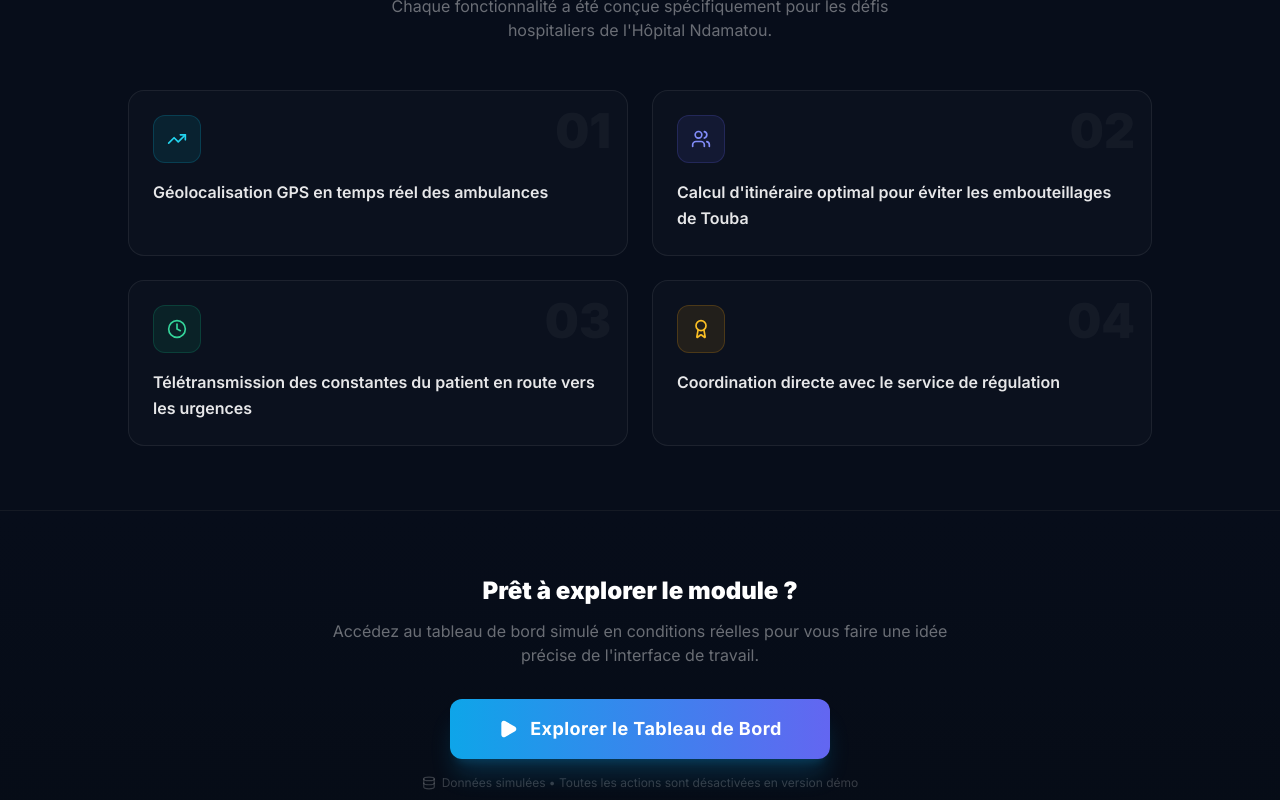
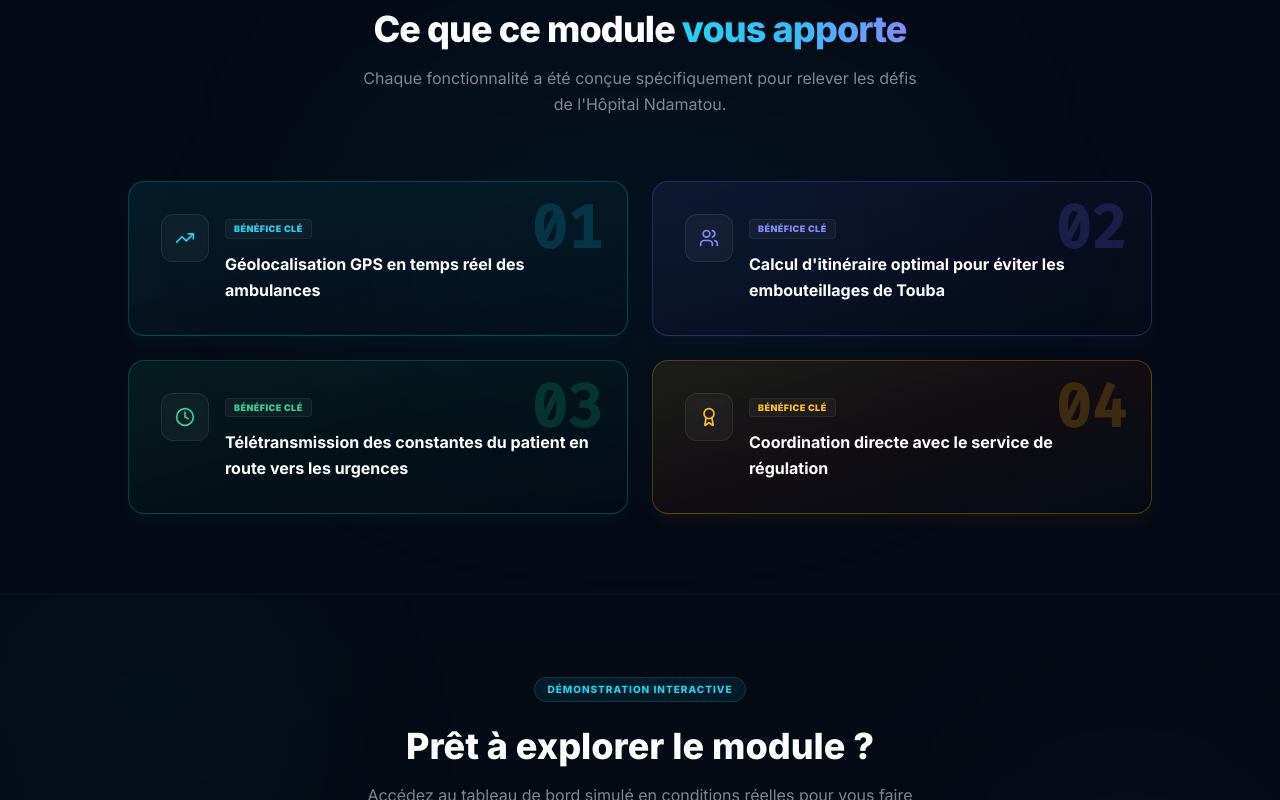
Before and after one commit to mamadouelimanewane/hopitaldemo, a React (Vite) app: page / in a window 1280 px wide. Both pictures are taken after a click on the element 222 px from the left and 1279 px from the top of the page. Shown: the part 879-1679 px from the top of the page. Built offline with nearby package versions, Linux system fonts and the light colour scheme.

Commit message:
design: enhance benefits cards and CTA with rich colors and neon floating numbers

```diff
--- a/src/pages/AppDemoDetail.tsx
+++ b/src/pages/AppDemoDetail.tsx
@@ -21,6 +21,37 @@ const BENEFIT_COLORS = [
   { bg: "bg-indigo-500/10", border: "border-indigo-500/20", text: "text-indigo-400" },
   { bg: "bg-emerald-500/10", border: "border-emerald-500/20", text: "text-emerald-400" },
   { bg: "bg-amber-500/10", border: "border-amber-500/20", text: "text-amber-400" },
+];
+
+const BENEFIT_STYLES = [
+  {
+    bg: "bg-gradient-to-br from-cyan-500/10 via-cyan-950/20 to-transparent",
+    border: "border-cyan-500/30 hover:border-cyan-400/60",
+    text: "text-cyan-400",
+    glow: "shadow-cyan-500/5 hover:shadow-cyan-400/20",
+    numText: "text-cyan-500/20 group-hover:text-cyan-400/40"
+  },
+  {
+    bg: "bg-gradient-to-br from-indigo-500/10 via-indigo-950/20 to-transparent",
+    border: "border-indigo-500/30 hover:border-indigo-400/60",
+    text: "text-indigo-400",
+    glow: "shadow-indigo-500/5 hover:shadow-indigo-400/20",
+    numText: "text-indigo-500/20 group-hover:text-indigo-400/40"
+  },
+  {
+    bg: "bg-gradient-to-br from-emerald-500/10 via-emerald-950/20 to-transparent",
+    border: "border-emerald-500/30 hover:border-emerald-400/60",
+    text: "text-emerald-400",
+    glow: "shadow-emerald-500/5 hover:shadow-emerald-400/20",
+    numText: "text-emerald-500/20 group-hover:text-emerald-400/40"
+  },
+  {
+    bg: "bg-gradient-to-br from-amber-500/10 via-amber-950/20 to-transparent",
+    border: "border-amber-500/30 hover:border-amber-400/60",
+    text: "text-amber-400",
+    glow: "shadow-amber-500/5 hover:shadow-amber-400/20",
+    numText: "text-amber-500/20 group-hover:text-amber-400/40"
+  }
 ];
 
 export default function AppDemoDetail({ app, onBack }: Props) {
@@ -131,31 +162,47 @@ export default function AppDemoDetail({ app, onBack }: Props) {
             </div>
 
             {/* BÉNÉFICES DÉTAILLÉS */}
-            <div className="py-16 px-6 bg-[#070d1a]">
-              <div className="max-w-5xl mx-auto">
-                <div className="text-center mb-12">
-                  <h2 className="text-3xl font-black mb-3">Ce que ce module vous apporte</h2>
-                  <p className="text-white/40 text-base max-w-xl mx-auto">Chaque fonctionnalité a été conçue spécifiquement pour les défis hospitaliers de l'Hôpital Ndamatou.</p>
+            <div className="py-20 px-6 bg-[#050b16] relative overflow-hidden border-t border-white/[0.04]">
+              {/* Extra background glow */}
+              <div className="absolute top-1/2 left-1/2 -translate-x-1/2 -translate-y-1/2 w-[600px] h-[300px] bg-cyan-500/5 rounded-full blur-[120px] pointer-events-none" />
+
+              <div className="max-w-5xl mx-auto relative z-10">
+                <div className="text-center mb-16">
+                  <div className="inline-flex items-center gap-1.5 px-3 py-1.5 rounded-full bg-cyan-500/10 border border-cyan-500/20 text-xs font-bold uppercase tracking-widest text-cyan-400 mb-4">
+                    Valeur Ajoutée & Impact
+                  </div>
+                  <h2 className="text-4xl font-extrabold mb-4 tracking-tight">
+                    Ce que ce module <span className="bg-clip-text text-transparent bg-gradient-to-r from-cyan-400 via-sky-400 to-indigo-400">vous apporte</span>
+                  </h2>
+                  <p className="text-white/50 text-base max-w-xl mx-auto leading-relaxed">
+                    Chaque fonctionnalité a été conçue spécifiquement pour relever les défis de l'Hôpital Ndamatou.
+                  </p>
                 </div>
 
                 <div className="grid grid-cols-1 md:grid-cols-2 gap-6">
                   {app.valueAdded.map((val, idx) => {
-                    const col = BENEFIT_COLORS[idx % BENEFIT_COLORS.length];
+                    const style = BENEFIT_STYLES[idx % BENEFIT_STYLES.length];
                     return (
                       <div
                         key={idx}
-                        className="group relative rounded-2xl border border-white/[0.07] bg-white/[0.02] hover:bg-white/[0.04] p-6 transition-all duration-300 hover:-translate-y-1 hover:border-white/[0.12] hover:shadow-xl overflow-hidden"
+                        className={`group relative rounded-2xl border ${style.border} ${style.bg} p-8 transition-all duration-300 hover:-translate-y-1.5 shadow-lg ${style.glow} overflow-hidden`}
                       >
-                        {/* Number indicator */}
-                        <div className="absolute top-4 right-4 text-5xl font-black text-white/[0.04] select-none pointer-events-none">
+                        {/* Neon floating number */}
+                        <div className={`absolute top-4 right-6 text-6xl font-black ${style.numText} select-none pointer-events-none transition-colors duration-300 font-mono`}>
                           {String(idx + 1).padStart(2, '0')}
                         </div>
 
-                        <div className={`inline-flex items-center justify-center w-12 h-12 rounded-xl ${col.bg} border ${col.border} ${col.text} mb-4`}>
-                          {BENEFIT_ICONS[idx % BENEFIT_ICONS.length]}
+                        <div className="flex items-start gap-4">
+                          <div className={`inline-flex items-center justify-center w-12 h-12 rounded-xl bg-white/[0.04] border border-white/[0.08] ${style.text} mb-4 shrink-0 shadow-inner`}>
+                            {BENEFIT_ICONS[idx % BENEFIT_ICONS.length]}
+                          </div>
+                          <div className="flex-1">
+                            <span className={`inline-block text-[9px] font-black uppercase tracking-wider px-2 py-0.5 rounded bg-white/[0.04] border border-white/[0.06] ${style.text} mb-3`}>
+                              Bénéfice Clé
+                            </span>
+                            <p className="text-base font-bold text-white leading-relaxed">{val}</p>
+                          </div>
                         </div>
-
-                        <p className="text-base font-semibold text-white/90 leading-relaxed">{val}</p>
                       </div>
                     );
                   })}
@@ -164,17 +211,25 @@ export default function AppDemoDetail({ app, onBack }: Props) {
             </div>
 
             {/* CALL TO ACTION */}
-            <div className="py-16 px-6 bg-gradient-to-t from-[#060c16] to-[#070d1a] text-center border-t border-white/[0.06]">
-              <div className="max-w-2xl mx-auto">
-                <h3 className="text-2xl font-black mb-3">Prêt à explorer le module ?</h3>
-                <p className="text-white/40 mb-8 text-base">Accédez au tableau de bord simulé en conditions réelles pour vous faire une idée précise de l'interface de travail.</p>
+            <div className="py-20 px-6 bg-gradient-to-t from-[#040810] to-[#050b16] relative overflow-hidden border-t border-white/[0.04]">
+              <div className="absolute bottom-0 right-0 w-[300px] h-[300px] bg-indigo-500/5 rounded-full blur-[100px] pointer-events-none" />
+              <div className="absolute top-0 left-0 w-[300px] h-[300px] bg-cyan-500/5 rounded-full blur-[100px] pointer-events-none" />
+
+              <div className="max-w-3xl mx-auto text-center relative z-10">
+                <div className="inline-flex items-center gap-1 px-3 py-1 rounded-full bg-cyan-500/10 border border-cyan-500/20 text-[10px] font-extrabold uppercase tracking-widest text-cyan-400 mb-6">
+                  Démonstration Interactive
+                </div>
+                <h3 className="text-3xl md:text-4xl font-extrabold mb-4">Prêt à explorer le module ?</h3>
+                <p className="text-white/50 mb-10 text-base max-w-xl mx-auto leading-relaxed">
+                  Accédez au tableau de bord simulé en conditions réelles pour vous faire une idée précise de l'ergonomie et de la simplicité de l'interface de travail.
+                </p>
                 <button
                   onClick={() => setIsExploring(true)}
-                  className="btn-primary text-lg px-12 py-4 flex items-center gap-3 mx-auto shadow-xl shadow-primary/20"
+                  className="btn-primary text-lg px-12 py-4 flex items-center gap-3 mx-auto shadow-2xl shadow-cyan-500/20 hover:scale-105 active:scale-95 transition-all duration-300"
                 >
                   <Play className="w-5 h-5 fill-current" /> Explorer le Tableau de Bord
                 </button>
-                <p className="text-xs text-white/20 mt-4 flex items-center justify-center gap-1.5">
+                <p className="text-xs text-white/30 mt-4 flex items-center justify-center gap-1.5">
                   <Database className="w-3.5 h-3.5" /> Données simulées • Toutes les actions sont désactivées en version démo
                 </p>
               </div>
```
